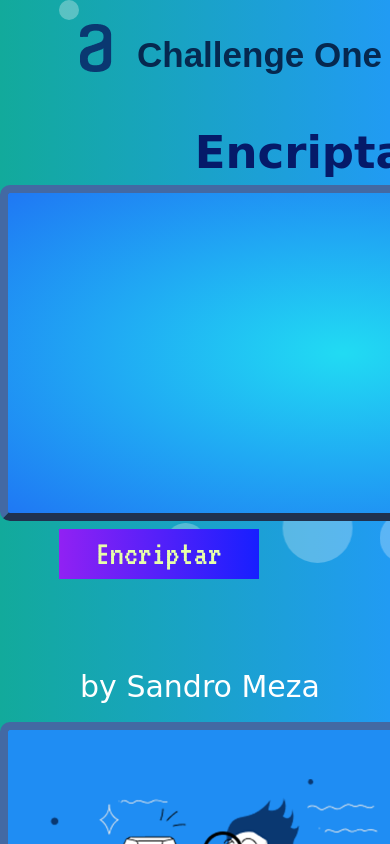
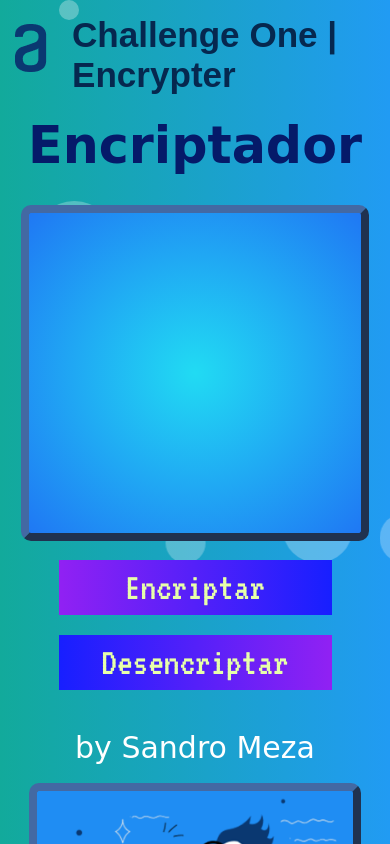
Before and after one commit to GalicKuzo/Encrypter, a plain HTML site: page index.html in a window 390 px wide. Drawn offline with Linux system fonts and the light colour scheme; a web font is replaced by a local one.

Commit message:
Pagina responsiva hecha

```diff
--- a/index.html
+++ b/index.html
@@ -2,6 +2,7 @@
 <html lang="es">
     <head>
         <meta charset="UTF-8" />
+        <meta name="viewport" content="width=device-width">
         <title>Encriptador</title>
         <link rel="stylesheet" href="reset.css">
         <link rel="stylesheet" href="style.css">
@@ -27,17 +28,21 @@
                         <p class="nombre1"> Challenge One | Encrypter</p>
                     </div>
                     <div class="medio">
-                        <h1 class="descripcion">Encriptador</h1>
-                        <textarea class="cuadrado1" id="textoenv"></textarea>
-                        <div class="botones">
-                            <button id="encriptar">
+                        <div class="row1">
+                            <h1 class="descripcion">Encriptador</h1>
+                        </div>
+                        <div class="row2">
+                            <textarea class="cuadrado1" id="textoenv"></textarea>
+                        </div>
+                        <div class="row3">
+                            <button id="encriptar" class="botones">
                                 <span></span>
                                 <span></span>
                                 <span></span>
                                 <span></span>
                                 Encriptar
                             </button>
-                            <button id="desencriptar">
+                            <button id="desencriptar" class="botones">
                                 <span></span>
                                 <span></span>
                                 <span></span>
--- a/style.css
+++ b/style.css
@@ -141,7 +141,7 @@ main{
 .izquierda{
     position: relative;
     display: grid;
-    grid-template-rows: 15% 70%;
+    grid-template-rows: 95px 525px;
 }
 .top{
     display:inline-flex;
@@ -149,9 +149,20 @@ main{
 }
 .medio{
     display: grid;
-    grid-template-rows: 20% 70%;
+    grid-template-rows: 100px 360px 60px;
     justify-content: center;
     text-align: center;
+    align-items: center;
+}
+.row1{
+    align-items: center;
+}
+.row2{
+    width: 50vw;
+}
+.row3{
+    display: inline-block;
+    justify-content: space-between;
 }
 .logoAlura{
     align-self: center;
@@ -179,13 +190,13 @@ main{
     font-family: 'Rampart One', cursive;
     font-weight: bold;
     color: rgb(5, 26, 105);
+    margin: 0;
 }
-#encriptar{
+.botones{
     margin-top: auto;
     position: relative;
     border: none;
     outline: none;
-    background: linear-gradient(to right, #9121f3, #171fff);
     color: rgb(231, 255, 170);
     cursor: pointer;
     transition: .5s;
@@ -194,8 +205,13 @@ main{
     overflow: hidden;
     font-size: 35px;
     font-family: 'VT323', monospace;
-    margin-right: 24%;
-
+    margin: 0 20px;
+}
+#encriptar{
+    background: linear-gradient(to right, #9121f3, #171fff);
+}
+#desencriptar{
+    background: linear-gradient(to left, #9121f3, #171fff);
 }
 button span {
     position: absolute;
@@ -246,23 +262,8 @@ button:hover span:nth-child(3) {
 button:hover span:nth-child(4) {
     top: 0;
 }
-#desencriptar{
-    margin-top: 30px;
-    position: relative;
-    border: none;
-    outline: none;
-    background: linear-gradient(to left, #9121f3, #171fff);
-    color: rgb(231, 255, 170);
-    cursor: pointer;
-    transition: .5s;
-    width: 200px;
-    height: 50px;
-    overflow: hidden;
-    font-size: 35px;
-    font-family: 'VT323', monospace;
-}
 .cuadrado1{
-    width: 650px;
+    width: 40vw;
     height: 300px;
     border-style: outset;
     border-width: 8px;
@@ -296,3 +297,57 @@ button:hover span:nth-child(4) {
 
 
 }
+@media screen and (max-width:480px){
+    .izquierda{
+        width: 100vw;
+        height: 700px;
+        grid-template-rows: 95px 600px;
+    }
+    .top{
+        margin: 15px;
+        width: 100vw;
+    }
+    .logoAlura{
+        margin-left: unset;
+        align-self:safe;
+    }
+    .nombre1{
+        width: 300px;
+        margin: 0px;
+        font-size: 9vw;
+    }
+    .medio{
+        width: 100vw;
+        grid-template-rows: 100px 360px 140px;
+    }
+    .row1{
+        width: 100vw;
+    }
+    .row2{
+        width: 95vw;
+        margin: 0 auto;
+    }
+    .cuadrado1{
+        width: 80vw;
+    }
+    .row3{
+        width: 80vw;
+    }
+    .botones{
+        width: 70vw;
+        font-size: 10vw;
+        height: 14vw;
+        margin: 10px 15vw;
+    }
+    main{
+        display: block;
+    }
+    .descripcion{
+        font-size: 13vw;
+
+    }
+    .cuadrado2{
+        width: 80vw;
+        height: 400px;
+    }
+}
```
